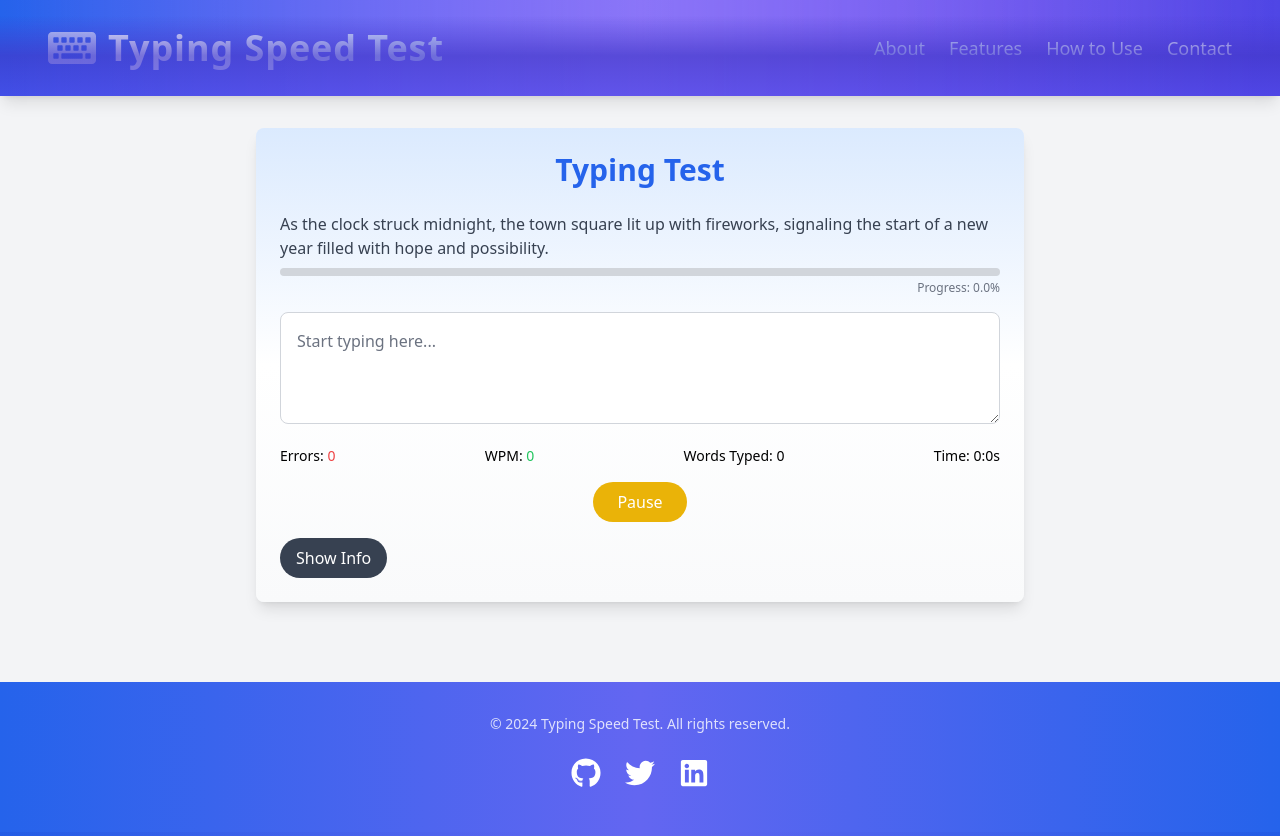
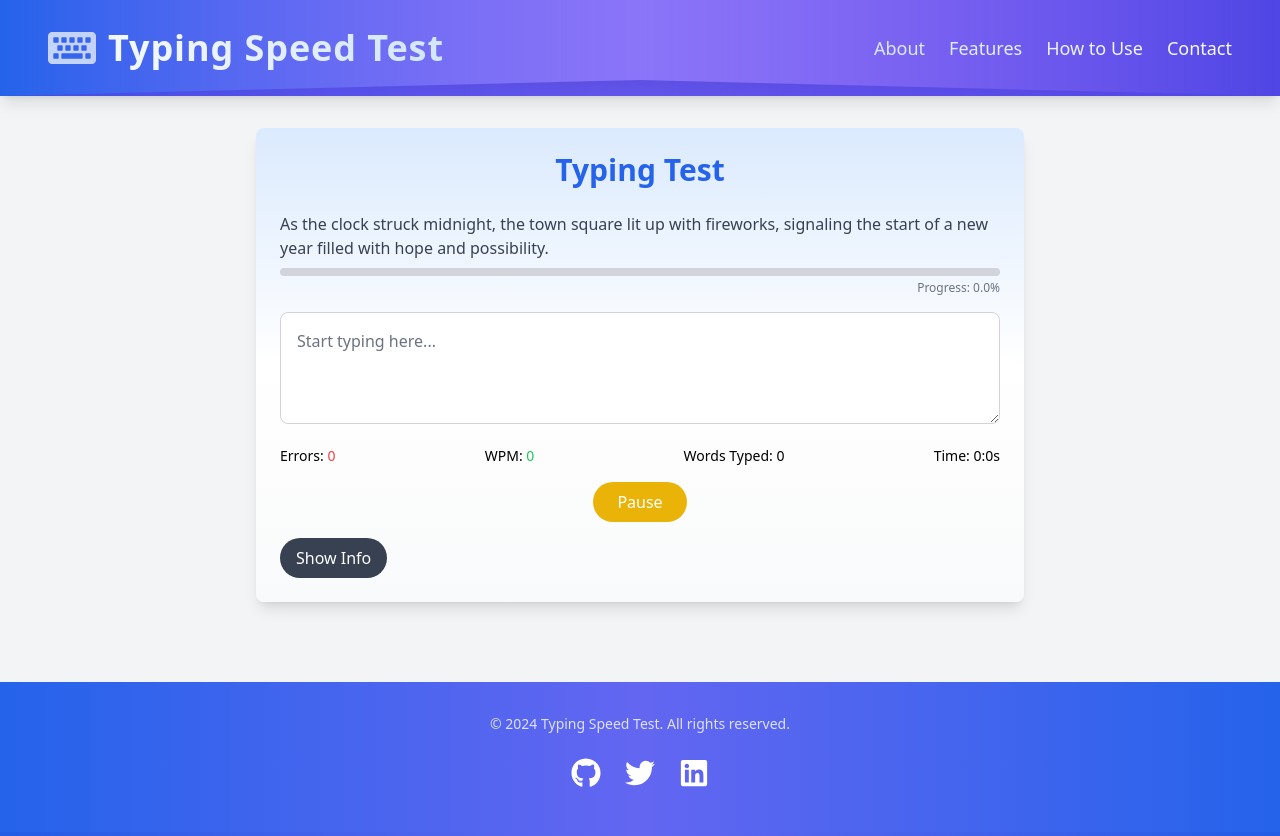
Before and after one commit to ltxstudio/typing-speed, a React (Vite) app: page / in a window 1280 px wide. Built offline with nearby package versions, Linux system fonts and the light colour scheme.

Commit message:
Update index.css

```diff
--- a/src/index.css
+++ b/src/index.css
@@ -1,3 +1,7 @@
 @tailwind base;
 @tailwind components;
 @tailwind utilities;
+
+.clip-path-mountain {
+  clip-path: polygon(0% 100%, 50% 80%, 100% 100%);
+}
```
